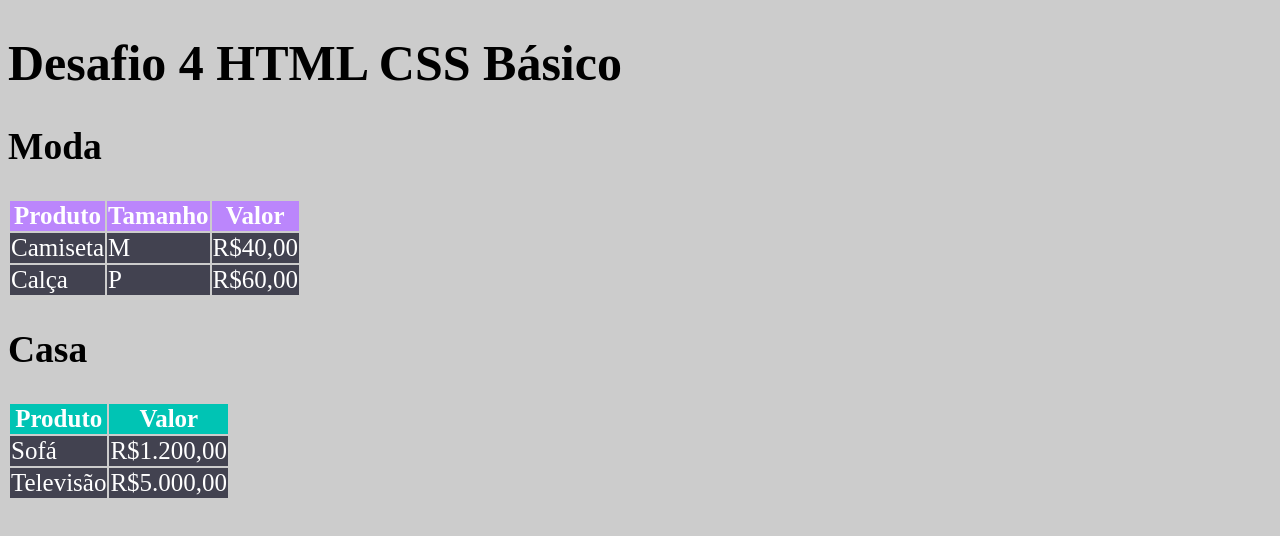
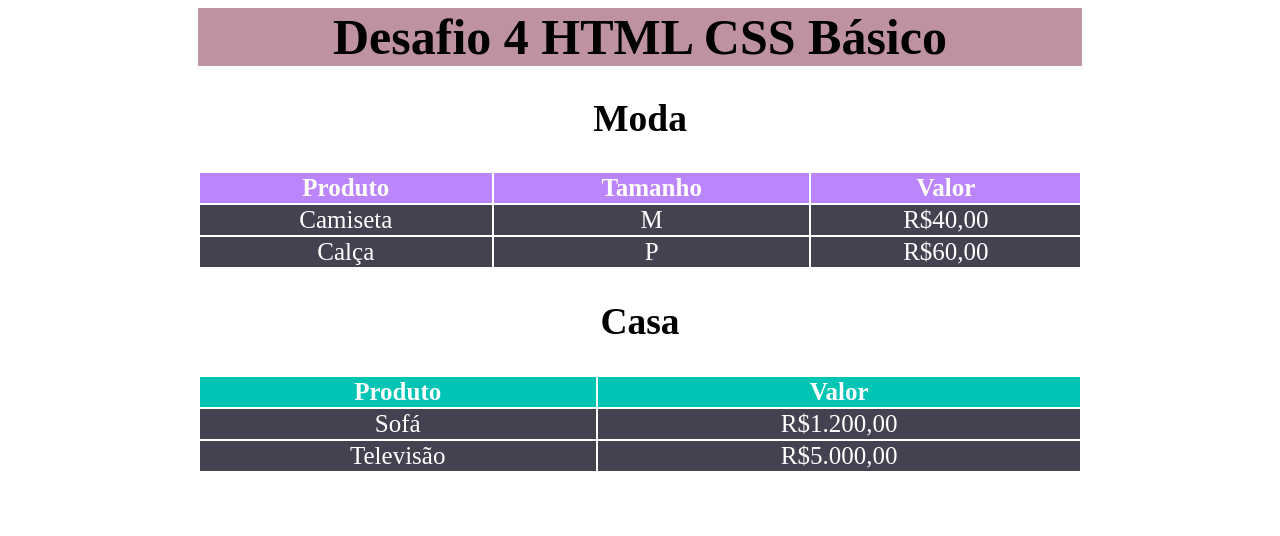
Before and after one commit to felipe-accioly/desafio-4-html-css, a plain HTML site: page index.html in a window 1280 px wide. Drawn offline with Linux system fonts and the light colour scheme.

Commit message:
fiz alterações

```diff
--- a/index.html
+++ b/index.html
@@ -9,11 +9,11 @@
 </head>
 <body>
 
-    <h1>Desafio 4 HTML CSS Básico</h1>
+    <h1 class="titulo">Desafio 4 HTML CSS Básico</h1>
 
-    <h2>Moda</h2>
+    <h2 class="subtitulo">Moda</h2>
 
-    <table>
+    <table class="tabela">
         <tr class="cor-cabecalho-moda">
             <th>Produto</th>
             <th>Tamanho</th>
@@ -34,9 +34,9 @@
 
     </table>
 
-    <h2>Casa</h2>
+    <h2 class="subtitulo">Casa</h2>
 
-    <table>
+    <table class="tabela">
         <tr class="cor-cabecalho-casa">
             <th>Produto</th>
             <th>Valor</th>
--- a/style.css
+++ b/style.css
@@ -1,9 +1,28 @@
 html {
-    background-color: #ccc;
+    background-color: ##ADCAD6;
 }
 
 body {
     font-size: 25px;
+}
+
+.tabela {
+    color: #fff;
+    width: 100%;
+    max-width: 70%;
+    text-align: center;
+    margin: auto;
+}
+
+.titulo {
+    text-align: center;
+    background-color: #BE92A2;
+    max-width: 70%;
+    margin: auto;
+}
+
+.subtitulo {
+    text-align: center;
 }
 
 .cor-cabecalho-moda {
```
